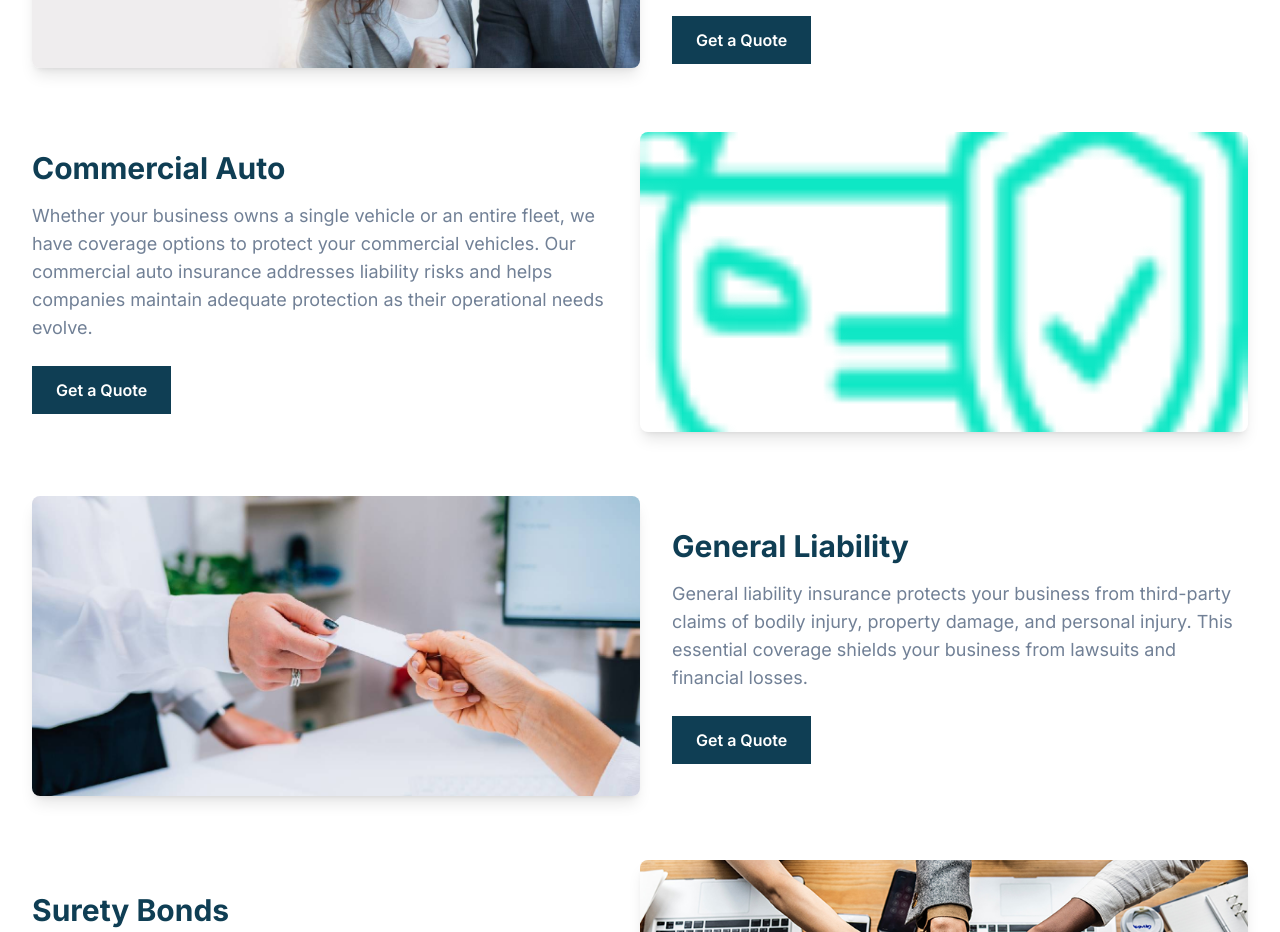
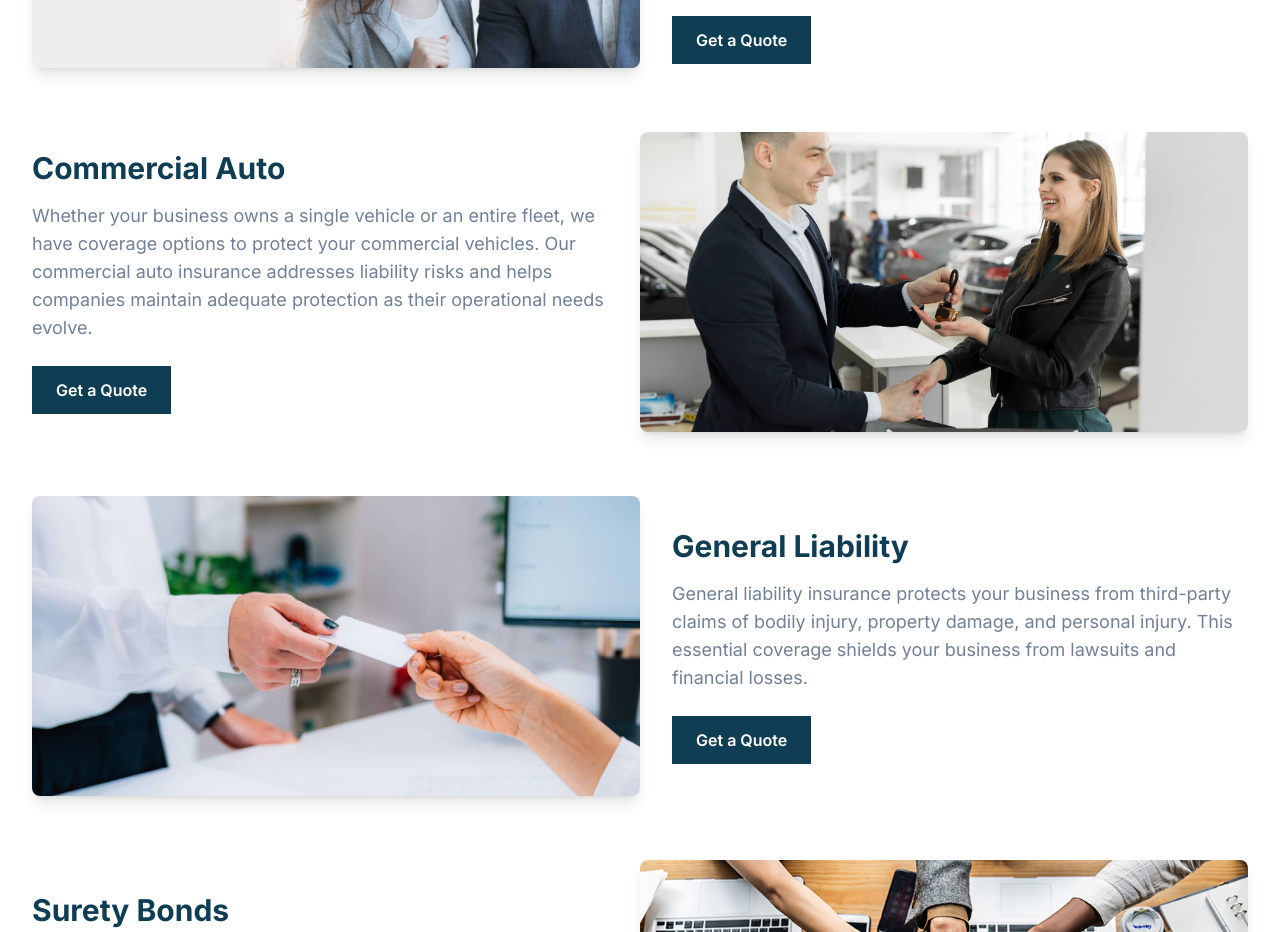
Before and after one commit to jj12343214324/the-zeno-agency, a Next.js app: page /commercial-insurance in a window 1280 px wide. Shown: the part 780-1712 px from the top of the page. Built offline with nearby package versions, Linux system fonts and the light colour scheme.

Commit message:
Fix Commercial Auto image on commercial insurance page

```diff
--- a/src/app/commercial-insurance/page.tsx
+++ b/src/app/commercial-insurance/page.tsx
@@ -18,7 +18,7 @@ const insuranceTypes = [
     id: 'commercial-auto',
     title: 'Commercial Auto',
     description: 'Whether your business owns a single vehicle or an entire fleet, we have coverage options to protect your commercial vehicles. Our commercial auto insurance addresses liability risks and helps companies maintain adequate protection as their operational needs evolve.',
-    image: '/images/car-insurance-2.png',
+    image: '/images/car-rental-and-insurance-concept-young-salesman-r-2022-02-17-20-08-59-utc-1.jpg',
   },
   {
     id: 'general-liability',
```
